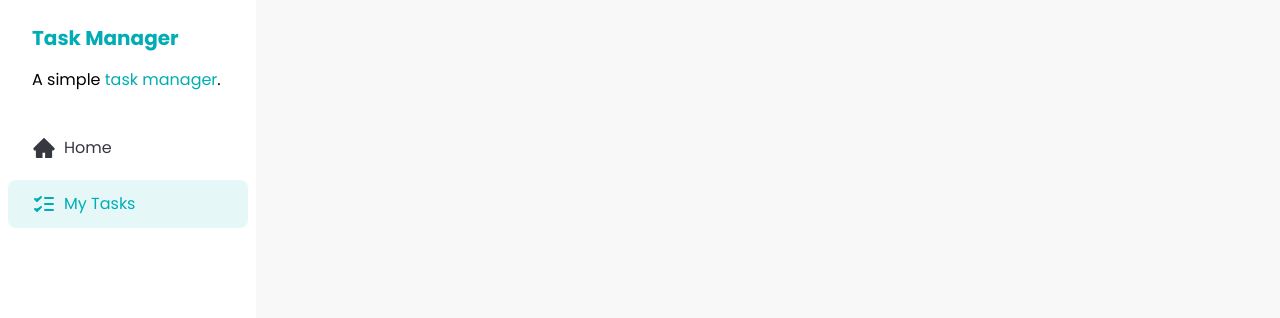
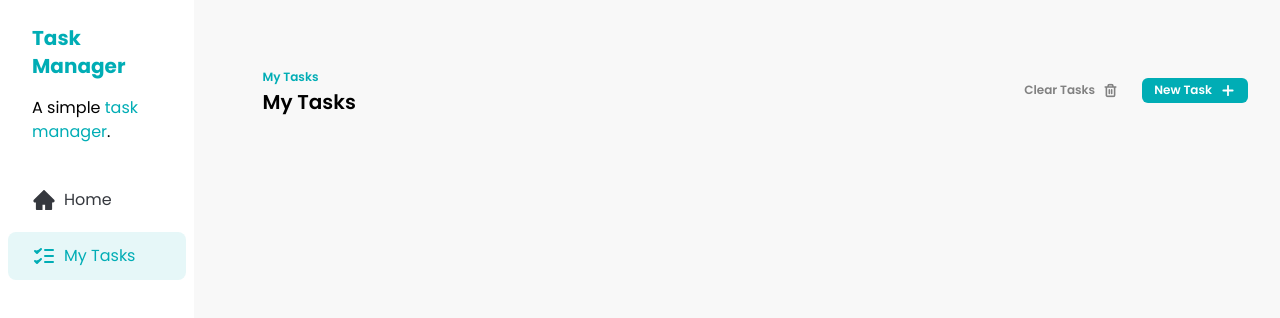
Before and after one commit to guitessmann09/fsc-task-manager, a React (Vite) app: page / in a window 1280 px wide. Shown: the top 318 px of the page. Built offline with nearby package versions, Linux system fonts and the light colour scheme.

Commit message:
feat: add initial Tasks and Button components

```diff
--- a/src/App.jsx
+++ b/src/App.jsx
@@ -1,9 +1,11 @@
 import Sidebar from './components/Sidebar.jsx'
+import Tasks from './components/Tasks.jsx'
 
 const App = () => {
   return (
-    <div>
+    <div className="flex gap-9">
       <Sidebar />
+      <Tasks />
     </div>
   )
 }
--- /dev/null
+++ b/src/components/Button.jsx
@@ -0,0 +1,20 @@
+const Button = ({ children, variant = 'primary' }) => {
+  const getVariantClasses = () => {
+    if (variant === 'primary') {
+      return 'bg-[#00ADB5] text-white'
+    }
+
+    if (variant === 'ghost') {
+      return 'bg-transparent text-[#818181]'
+    }
+  }
+  return (
+    <button
+      className={`flex items-center gap-2 rounded-md px-3 py-1 text-xs font-semibold transition-all hover:opacity-75 ${getVariantClasses(variant)}`}
+    >
+      {children}
+    </button>
+  )
+}
+
+export default Button
--- a/src/components/Tasks.jsx
+++ b/src/components/Tasks.jsx
@@ -0,0 +1,29 @@
+import Button from '../components/Button.jsx'
+import AddIcon from '../assets/icons/add.svg?react'
+import TrashIcon from '../assets/icons/trash.svg?react'
+
+const Tasks = () => {
+  return (
+    <div className="px-8 py-16">
+      <div className="flex w-[77vw] justify-between">
+        <div>
+          <span className="text-xs font-semibold text-[#00ADB5]">My Tasks</span>
+          <h2 className="text-xl font-semibold">My Tasks</h2>
+        </div>
+        <div className="flex items-center gap-3">
+          <Button variant="ghost">
+            Clear Tasks
+            <TrashIcon />
+          </Button>
+
+          <Button>
+            New Task
+            <AddIcon />
+          </Button>
+        </div>
+      </div>
+    </div>
+  )
+}
+
+export default Tasks
```
Also changed, not shown: src/assets/icons/add.svg (added), src/assets/icons/trash.svg (added).
